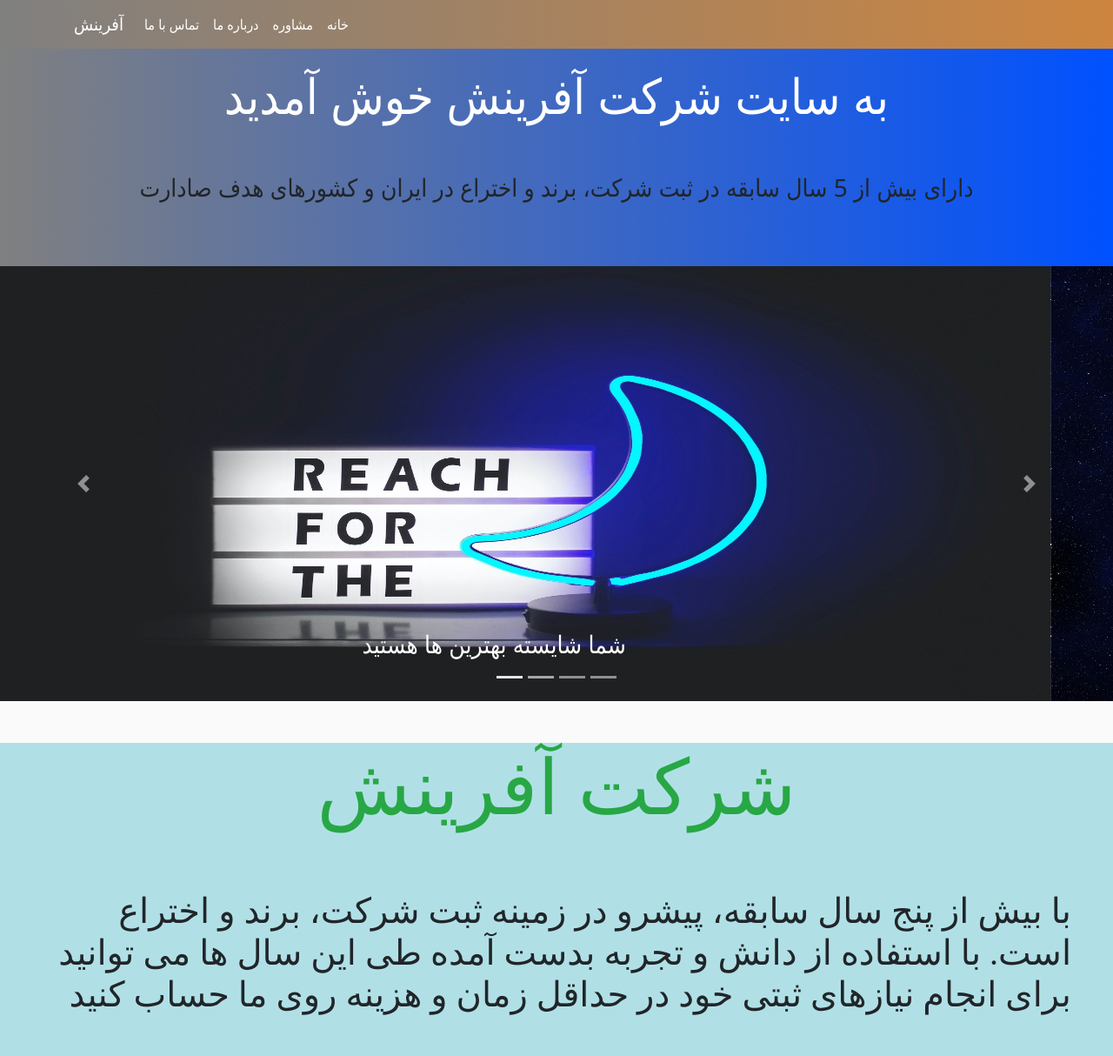
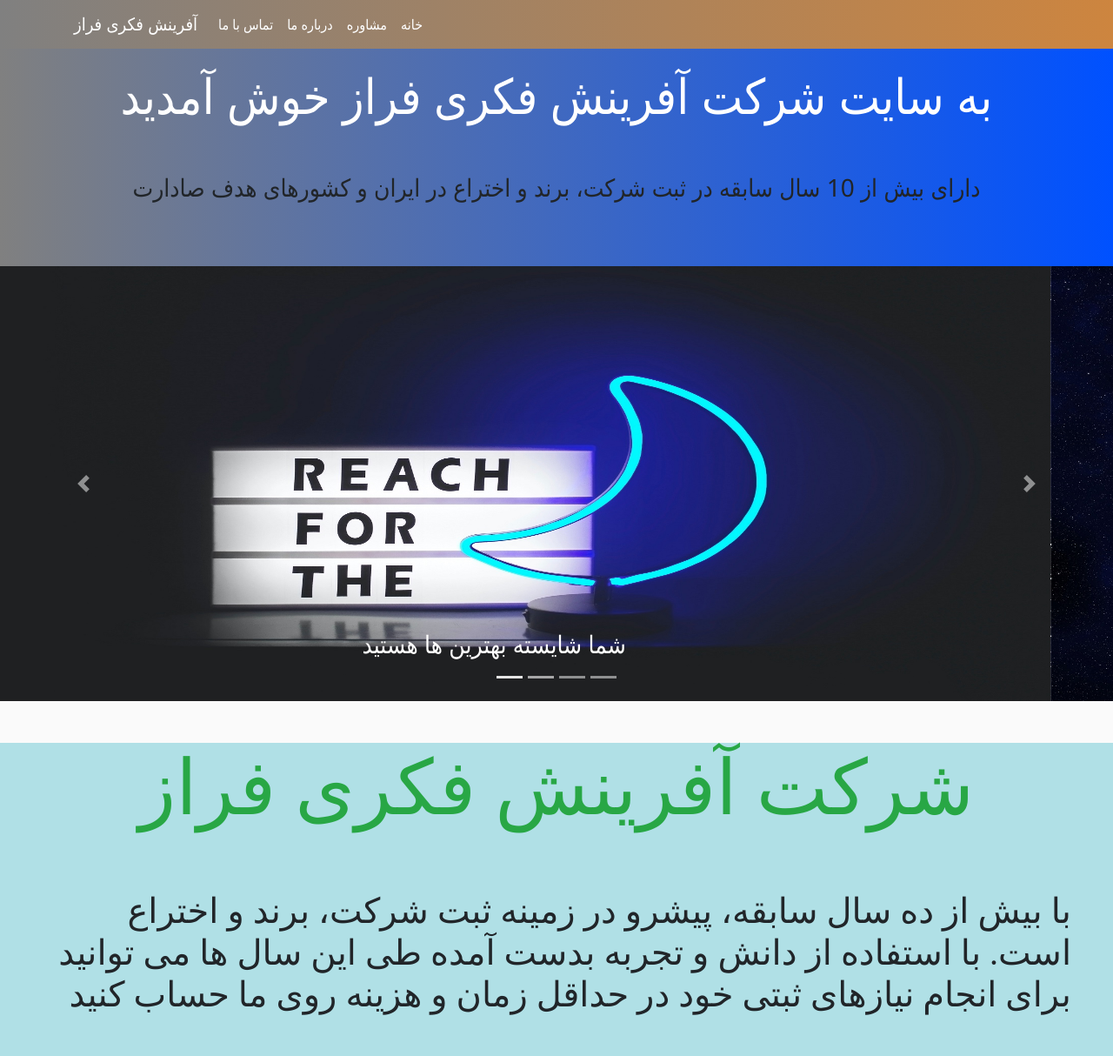
Before and after one commit to ayaghuti/firm-register, a plain HTML site: page index.html in a window 1280 px wide. Shown: the top 1214 px of the page at 87% size. Drawn offline with nearby package versions, Linux system fonts and the light colour scheme; a web font is replaced by a local one.

Commit message:
apply changes

```diff
--- a/index.html
+++ b/index.html
@@ -2,7 +2,7 @@
   <head>
     <meta charset="UTF-8" />
     <meta name="viewport" content="width=device-width, initial-scale=1.0" />
-    <title>آفرینش های فکری فراز</title>
+    <title>آفرینش های فکری فراز | مجید یاقوتی</title>
     <link
       href="https://fonts.googleapis.com/css2?family=Scheherazade&display=swap"
       rel="stylesheet"
@@ -17,7 +17,7 @@
   <body>
     <nav class="navbar navbar-expand-lg navbar-light right py-2 my-0">
       <div class="container">
-        <a href="#" class="navbar-brand">آفرینش</a>
+        <a href="#" class="navbar-brand">آفرینش فکری فراز</a>
         <button
           class="navbar-toggler"
           data-toggle="collapse"
@@ -38,11 +38,11 @@
     <div class="jumbotron text-center py-0 my-0">
       <div class="container">
         <h1 class="display-4 text-white bg-blue">
-          به سایت شرکت آفرینش خوش آمدید
+          به سایت شرکت آفرینش فکری فراز خوش آمدید
         </h1>
         <h3 class="py-5">
-          دارای بیش از 5 سال سابقه در ثبت شرکت، برند و اختراع در ایران و کشورهای
-          هدف صادارت
+          دارای بیش از 10 سال سابقه در ثبت شرکت، برند و اختراع در ایران و
+          کشورهای هدف صادارت
         </h3>
       </div>
     </div>
@@ -99,9 +99,11 @@
     </div>
     <!-- end of carousel -->
     <section id="home" class="py-0 my-0">
-      <h1 class="display-2 text-center text-success py-10 my-5">شرکت آفرینش</h1>
+      <h1 class="display-2 text-center text-success py-10 my-5">
+        شرکت آفرینش فکری فراز
+      </h1>
       <h1 class="display-5 text-right py-3 px-5">
-        با بیش از پنج سال سابقه، پیشرو در زمینه ثبت شرکت، برند و اختراع است. با
+        با بیش از ده سال سابقه، پیشرو در زمینه ثبت شرکت، برند و اختراع است. با
         استفاده از دانش و تجربه بدست آمده طی این سال ها می توانید برای انجام
         نیازهای ثبتی خود در حداقل زمان و هزینه روی ما حساب کنید
       </h1>
@@ -251,9 +253,9 @@
       <div class="container">
         <h1 class="text-center display-3 text-info">درباره ما</h1>
         <p class="display-4 text-right">
-          شرکت آفرینش با بیش از پنج سال تجربه، با مسئولیت محدود، به نمایندگی و
-          مدیریت مجید یاقوتی برای انجام کلیه امور ثبت شرکت، برند و علامت تجاری و
-          اختراع در خدمت شماعزیزان است
+          شرکت آفرینش فکری فراز با بیش از پنج سال تجربه، با مسئولیت محدود، با
+          نمایندگی و مدیر عاملی مجید یاقوتی برای انجام کلیه امور ثبت شرکت، برند
+          و علامت تجاری و اختراع در خدمت شماعزیزان است
         </p>
       </div>
     </section>
@@ -296,7 +298,7 @@
     </section>
     <hr />
     <footer class="container px-0 my-0">
-      <p class="text-center">&copy; Afarinesh 2015-2020</p>
+      <p class="text-center">&copy; Afarinesh_Fekri_Faraz 2015-2020</p>
     </footer>
     <!-- Optional JavaScript -->
     <!-- jQuery first, then Popper.js, then Bootstrap JS -->
```
